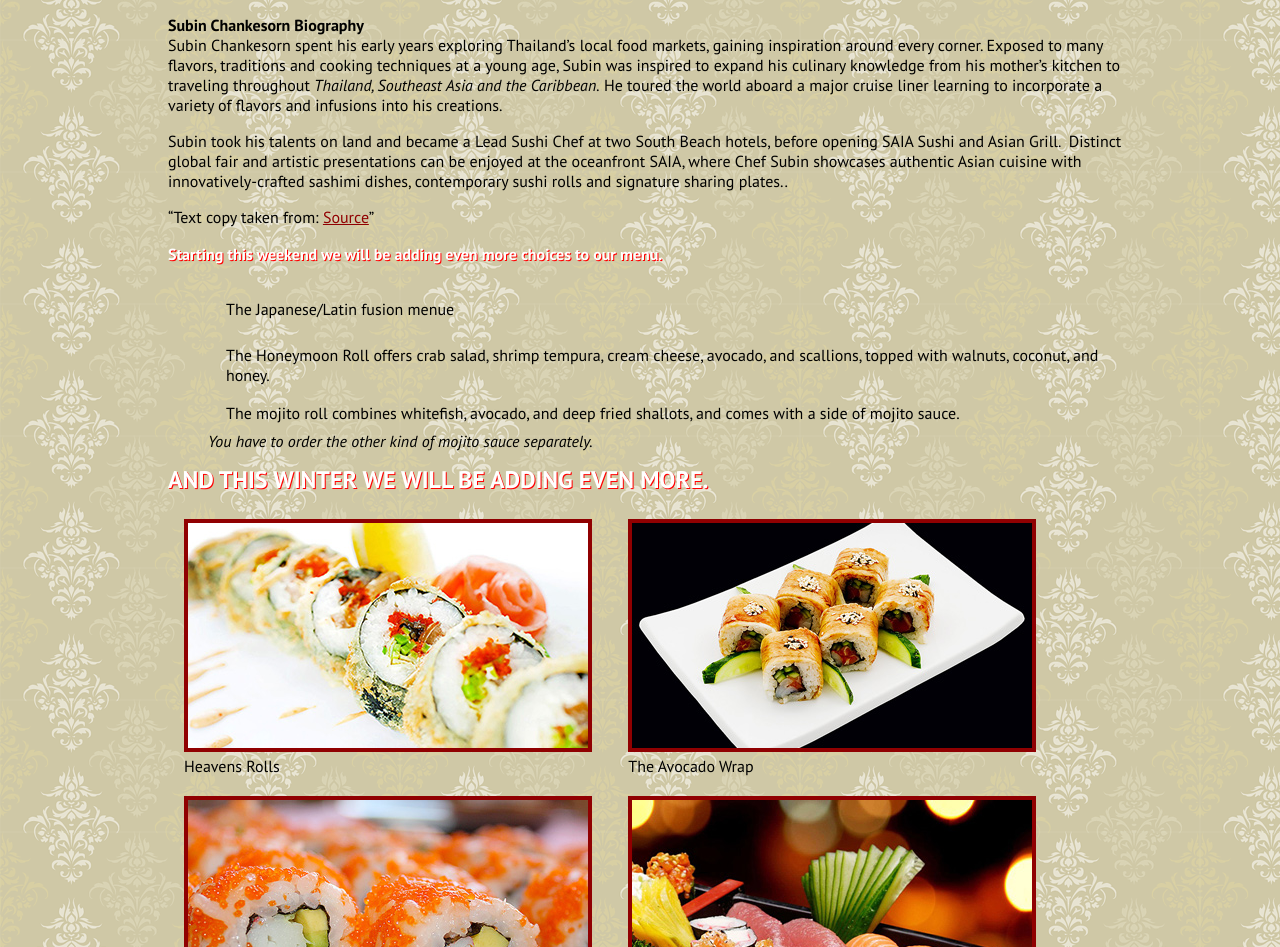
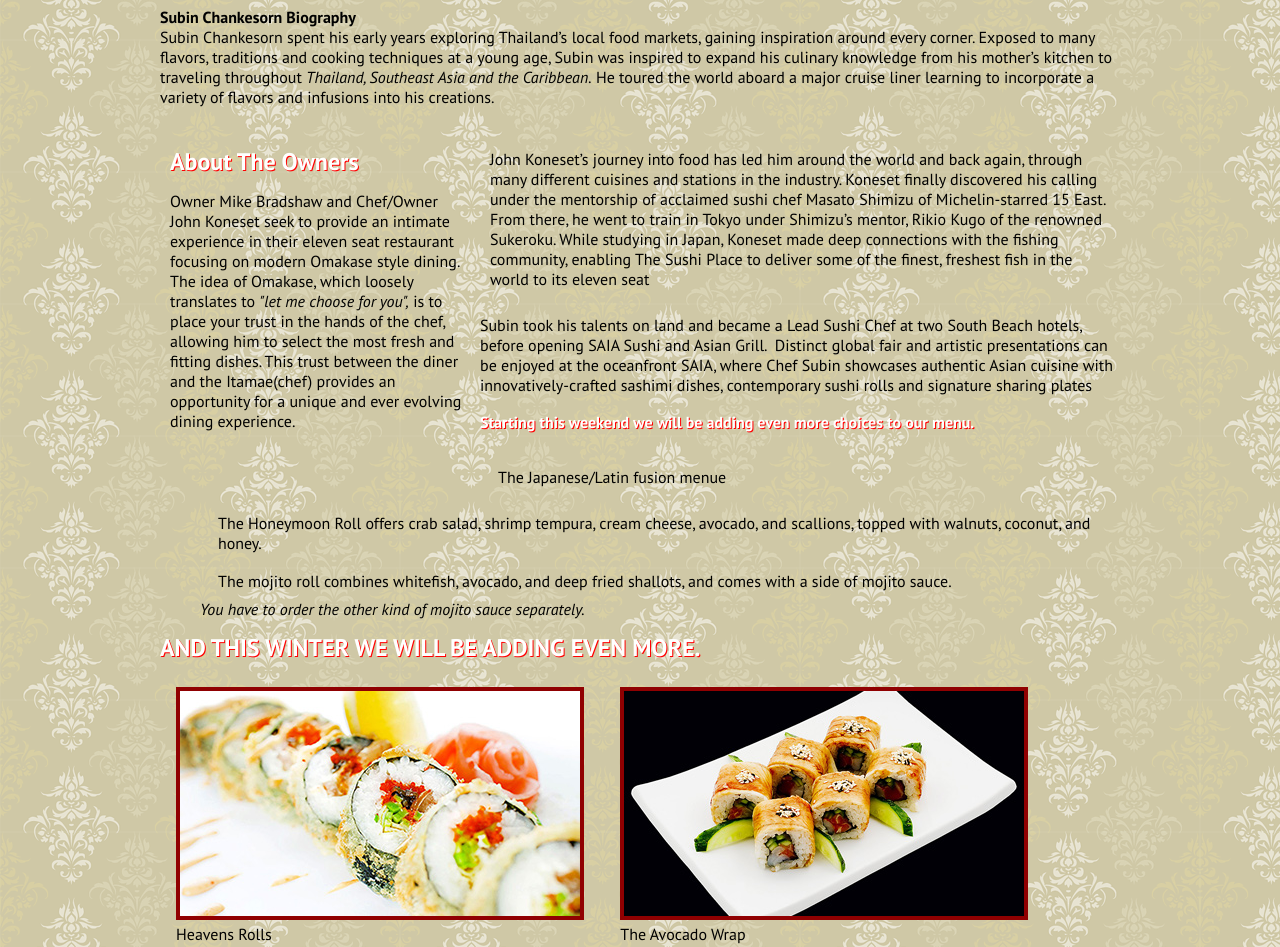
Before and after one commit to konceptjones/dws1, a plain HTML site: page index.html in a window 1280 px wide. Shown: the part 620-1567 px from the top of the page. Drawn offline with Linux system fonts and the light colour scheme.

Commit message:
adding columns

```diff
--- a/css/style.css
+++ b/css/style.css
@@ -7,7 +7,7 @@
 html, body
 {   width: 100%;
     height: 100%;
-    weight: 0;
+    margin: auto;
 }
 
 
@@ -42,7 +42,18 @@ h4 {color: #ffffff;
 }
 
 
+p {background-image: url ('../images/light-tile.gif'); no-repeat;
+}
 
+#content {float: left;
+    width: 300px;
+    margin: 10px;
+}
+
+#chef {float: left;
+    width: 620px;
+    margin: 10px;
+}
 
 /*
 -------------------------------------------
@@ -63,7 +74,7 @@ li {
     border: 2px solid;
     background-border: 2px;
     color: #fff;
-    background: url('../images/simple-checker.gif'); no repeat;
+    background-image: url('../images/simple-checker.gif'); no repeat;
 }
 /*
 -------------------------------------------
--- a/index.html
+++ b/index.html
@@ -42,9 +42,20 @@
          <h3>MEET SAIA – CHEF | Sushi Fort Lauderdale</h3>
 <p><strong>Subin Chankesorn Biography</strong><br/>
 Subin Chankesorn spent his early years exploring Thailand’s local food markets, gaining inspiration around every corner. Exposed to many flavors, traditions and cooking techniques at a young age, Subin was inspired to expand his culinary knowledge from his mother’s kitchen to traveling throughout <em>Thailand, Southeast Asia and the Caribbean.</em> He toured the world aboard a major cruise liner learning to incorporate a variety of flavors and infusions into his creations.</p>
+<!--- <q>Text copy taken from:&nbsp;<a href="http://saiasushi.com/saia-chef-sushi-fort-lauderdale/">Source</a></q> -->
 
-<p>Subin took his talents on land and became a Lead Sushi Chef at two South Beach hotels, before opening SAIA Sushi and Asian Grill.  Distinct global fair and artistic presentations can be enjoyed at the oceanfront SAIA, where Chef Subin showcases authentic Asian cuisine with innovatively-crafted sashimi dishes, contemporary sushi rolls and signature sharing plates..</p>
-<q>Text copy taken from:&nbsp;<a href="http://saiasushi.com/saia-chef-sushi-fort-lauderdale/">Source</a></q>
+        <div id="content">
+        <h2>About The Owners</h2>
+        <p>Owner Mike Bradshaw and Chef/Owner John Koneset seek to provide an intimate experience in their eleven seat restaurant focusing on modern Omakase style dining. The idea of Omakase, which loosely translates to <em>"let me choose for you",</em> is to place your trust in the hands of the chef, allowing him to select the most fresh and fitting dishes. This trust between the diner and the Itamae(chef) provides an opportunity for a unique and ever evolving dining experience.</p>
+            </div>
+
+        <div id="chef">
+            <p>John Koneset’s journey into food has led him around the world and back again, through many different cuisines and stations in the industry. Koneset finally discovered his calling under the mentorship of acclaimed sushi chef Masato Shimizu of Michelin-starred 15 East. From there, he went to train in Tokyo under Shimizu’s mentor, Rikio Kugo of the renowned Sukeroku. While studying in Japan, Koneset made deep connections with the fishing community, enabling The Sushi Place to deliver some of the finest, freshest fish in the world to its eleven seat</p>
+        </div>
+
+
+<p>Subin took his talents on land and became a Lead Sushi Chef at two South Beach hotels, before opening SAIA Sushi and Asian Grill.  Distinct global fair and artistic presentations can be enjoyed at the oceanfront SAIA, where Chef Subin showcases authentic Asian cuisine with innovatively-crafted sashimi dishes, contemporary sushi rolls and signature sharing plates</p>
+
 
       <h4>Starting this weekend we will be adding even more choices to our menu.</h4>
          <ol>
```
